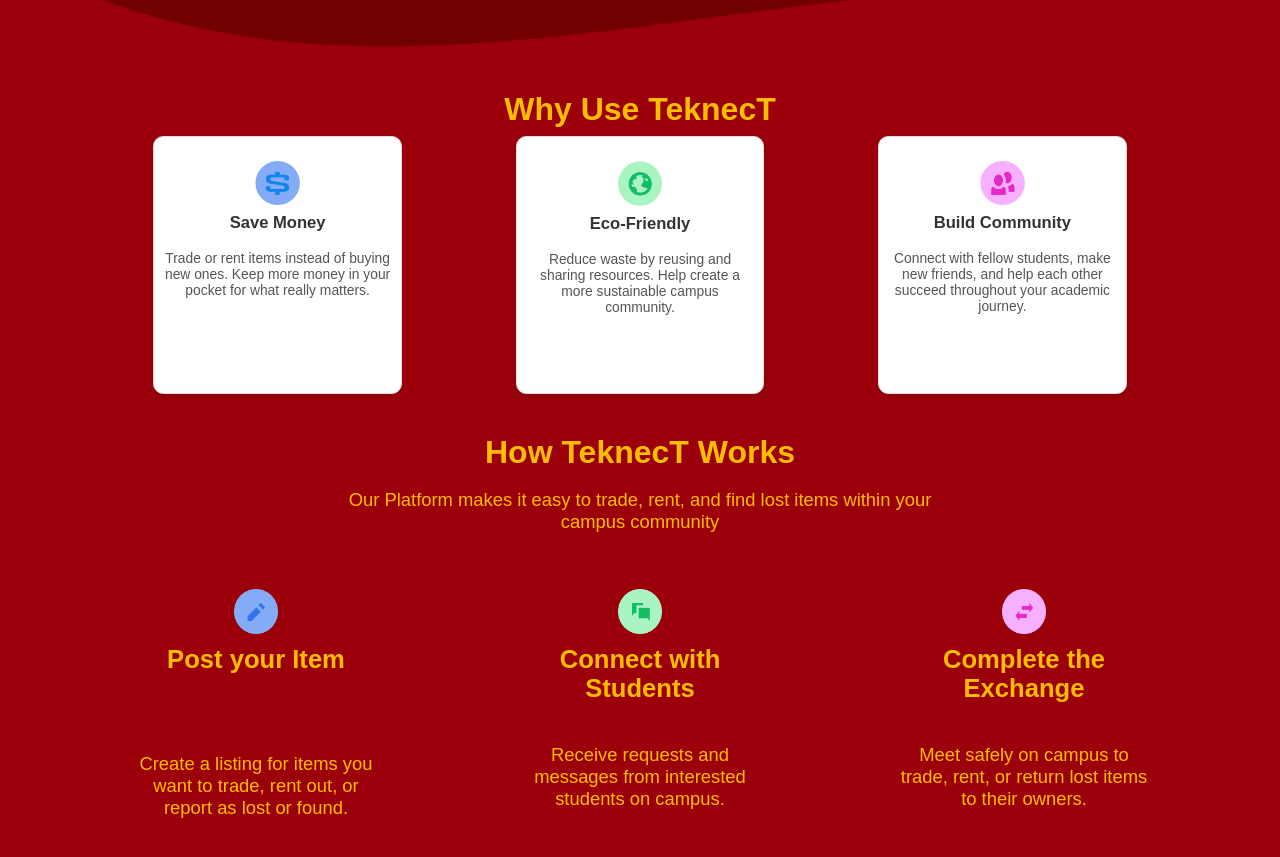
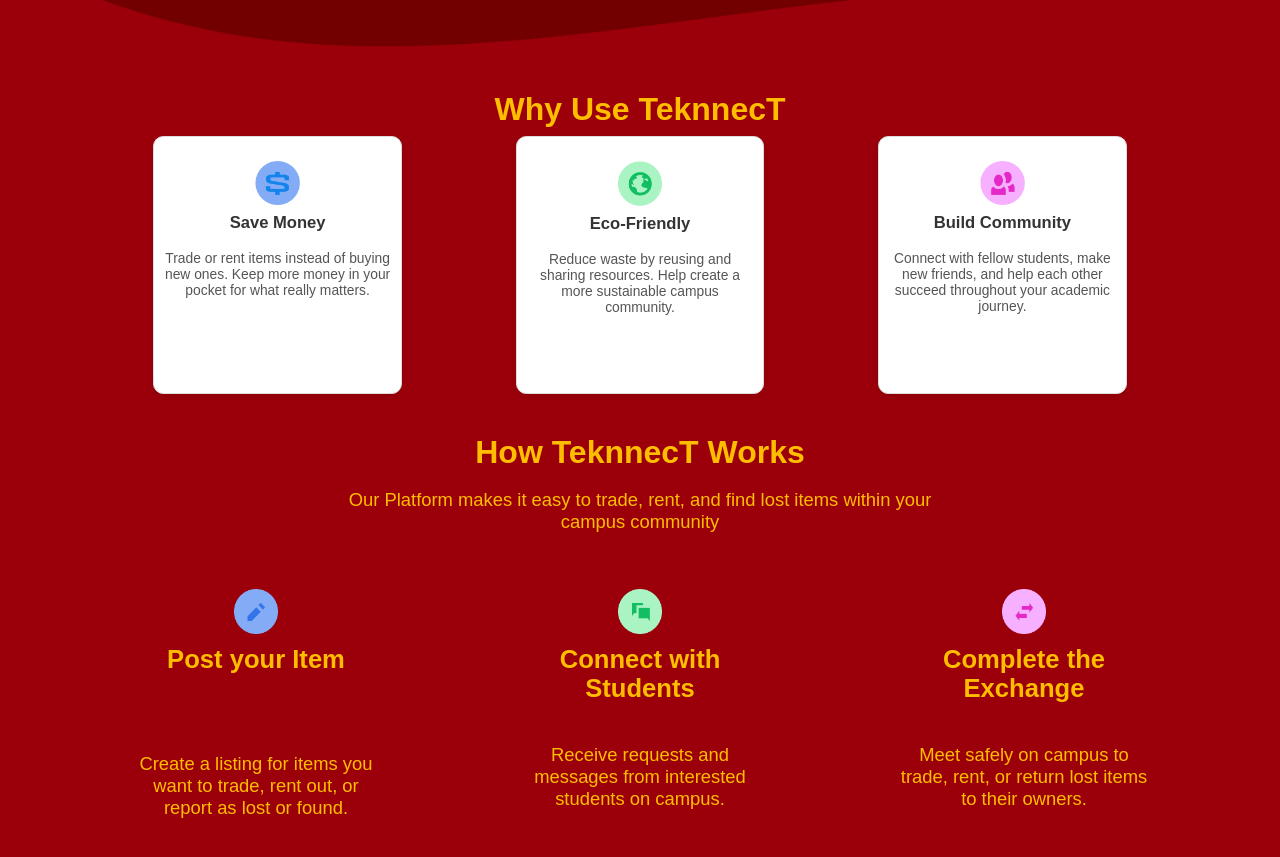
Before and after one commit to Hachimanka/TeknnecT, a React (Create React App) app: page / in a window 1280 px wide. Shown: the part 874-1731 px from the top of the page. Built offline with nearby package versions, Linux system fonts and the light colour scheme; no server answers.

Commit message:
spelling

```diff
--- a/src/pages/HomePage.jsx
+++ b/src/pages/HomePage.jsx
@@ -53,7 +53,7 @@
 
       {/* Section 2 with YellowBackground */}
       <section className="Section section3" id="how-it-works-section">
-        <h1 className="pageTitle">Why Use TeknecT</h1>
+        <h1 className="pageTitle">Why Use TeknnecT</h1>
         <section className="trade-items">
           <div className="card1">
             <img src={money} alt="Money" className="icon2" />
@@ -75,7 +75,7 @@
         </section>
 
         <div className="how-it-works">
-           <h1 className="TeknecT-Works">How TeknecT Works</h1>
+           <h1 className="TeknecT-Works">How TeknnecT Works</h1>
            <p className="Work-as">Our Platform makes it easy to trade, rent, and find lost items within your<br/>campus community</p>
         </div>
         <div className="IconsS2">
```
